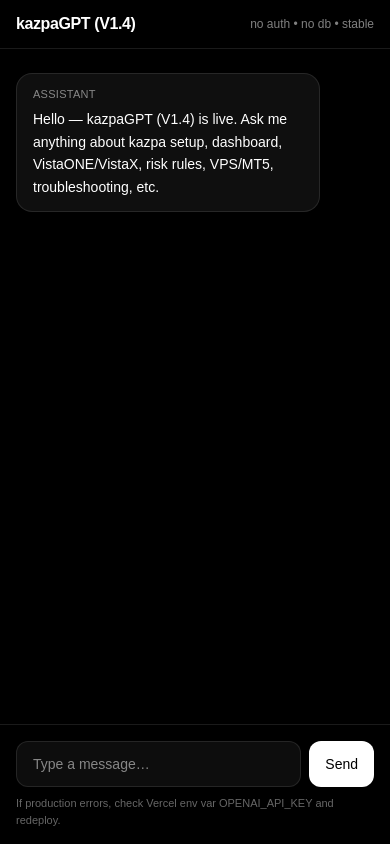
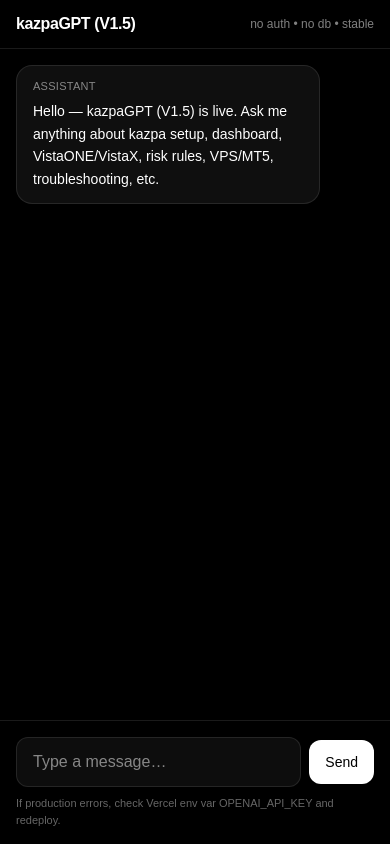
Before and after one commit to jguarino17/kazpa-chat-clean, a Next.js app: page / in a window 390 px wide. Built offline with nearby package versions, Linux system fonts and the light colour scheme.

Commit message:
v1.5 mobile input + keyboard fixes

```diff
--- a/app/page.tsx
+++ b/app/page.tsx
@@ -15,16 +15,56 @@
       id: "m1",
       role: "assistant",
       content:
-        "Hello — kazpaGPT (V1.4) is live. Ask me anything about kazpa setup, dashboard, VistaONE/VistaX, risk rules, VPS/MT5, troubleshooting, etc.",
+        "Hello — kazpaGPT (V1.5) is live. Ask me anything about kazpa setup, dashboard, VistaONE/VistaX, risk rules, VPS/MT5, troubleshooting, etc.",
     },
   ]);
   const [loading, setLoading] = useState(false);
 
   const bottomRef = useRef<HTMLDivElement | null>(null);
+  const scrollerRef = useRef<HTMLDivElement | null>(null);
 
+  // Keep latest messages in view (but don't fight the user if they scroll up)
   useEffect(() => {
-    bottomRef.current?.scrollIntoView({ behavior: "smooth" });
+    const el = scrollerRef.current;
+    if (!el) return;
+
+    const nearBottom =
+      el.scrollHeight - el.scrollTop - el.clientHeight < 180;
+
+    if (nearBottom) {
+      bottomRef.current?.scrollIntoView({ behavior: "smooth", block: "end" });
+    }
   }, [messages.length, loading]);
+
+  /**
+   * Mobile keyboard fix (iOS/Safari):
+   * - visualViewport changes when keyboard opens
+   * - we convert that to a CSS variable --vvh
+   * - and also a --kb offset so the footer stays visible
+   */
+  useEffect(() => {
+    const vv = window.visualViewport;
+    if (!vv) return;
+
+    const setVars = () => {
+      // viewport height excluding the browser UI + keyboard area
+      const height = vv.height;
+      document.documentElement.style.setProperty("--vvh", `${height}px`);
+
+      // how far the visual viewport is shifted up when keyboard opens
+      const kb = Math.max(0, window.innerHeight - vv.height - vv.offsetTop);
+      document.documentElement.style.setProperty("--kb", `${kb}px`);
+    };
+
+    setVars();
+    vv.addEventListener("resize", setVars);
+    vv.addEventListener("scroll", setVars);
+
+    return () => {
+      vv.removeEventListener("resize", setVars);
+      vv.removeEventListener("scroll", setVars);
+    };
+  }, []);
 
   async function send() {
     const text = input.trim();
@@ -84,16 +124,38 @@
   }
 
   return (
-    <main className="min-h-screen bg-black text-white flex flex-col">
+    <main
+      className="bg-black text-white flex flex-col"
+      // Use the visualViewport-driven height when available (mobile keyboard safe)
+      style={{ minHeight: "var(--vvh, 100svh)" as any }}
+    >
+      {/* Global helpers for iOS safe area + keyboard offset */}
+      <style jsx global>{`
+        :root {
+          --kb: 0px;
+          --vvh: 100svh;
+        }
+        html,
+        body {
+          height: 100%;
+          overscroll-behavior-y: none;
+          background: #000;
+        }
+      `}</style>
+
       <header className="border-b border-white/10 px-4 py-3">
         <div className="max-w-3xl mx-auto flex items-center justify-between">
-          <div className="font-semibold tracking-tight">kazpaGPT (V1.4)</div>
+          <div className="font-semibold tracking-tight">kazpaGPT (V1.5)</div>
           <div className="text-xs text-white/50">no auth • no db • stable</div>
         </div>
       </header>
 
-      <section className="flex-1 px-4 py-6">
-        <div className="max-w-3xl mx-auto space-y-3">
+      {/* SCROLLING MESSAGE AREA */}
+      <section className="flex-1 overflow-hidden px-4 py-4">
+        <div
+          ref={scrollerRef}
+          className="max-w-3xl mx-auto h-full overflow-y-auto space-y-3 pb-3"
+        >
           {messages.map((m) => (
             <div
               key={m.id}
@@ -129,8 +191,17 @@
         </div>
       </section>
 
-      <footer className="border-t border-white/10 px-4 py-4">
-        <div className="max-w-3xl mx-auto flex gap-2">
+      {/* STICKY INPUT (ALWAYS VISIBLE) */}
+      <footer
+        className="border-t border-white/10 bg-black/90 backdrop-blur supports-[backdrop-filter]:bg-black/70"
+        // lift footer when keyboard is open + respect iPhone safe area
+        style={{
+          transform: "translateY(calc(-1 * var(--kb, 0px)))",
+          paddingBottom: "calc(env(safe-area-inset-bottom) + 16px)",
+        }}
+      >
+        <div className="px-4 pt-4">
+          <div className="max-w-3xl mx-auto flex gap-2 items-center">
             <input
               value={input}
               onChange={(e) => setInput(e.target.value)}
@@ -141,8 +212,16 @@
                 }
               }}
               placeholder="Type a message…"
-            className="flex-1 rounded-xl bg-white/5 border border-white/10 px-4 py-3 text-sm outline-none focus:border-white/25"
+              // iOS zoom prevention + better mobile keyboard behavior
+              inputMode="text"
+              enterKeyHint="send"
+              autoCapitalize="sentences"
+              autoComplete="off"
+              autoCorrect="on"
+              className="flex-1 rounded-xl bg-white/5 border border-white/10 px-4 py-3 outline-none focus:border-white/25"
+              style={{ fontSize: 16 }} // critical for iOS to avoid zoom
             />
+
             <button
               onClick={send}
               disabled={loading}
@@ -155,6 +234,7 @@
           <div className="max-w-3xl mx-auto mt-2 text-[11px] text-white/40">
             If production errors, check Vercel env var OPENAI_API_KEY and redeploy.
           </div>
+        </div>
       </footer>
     </main>
   );
```
Lines whose indentation alone changed are shown as unchanged.
